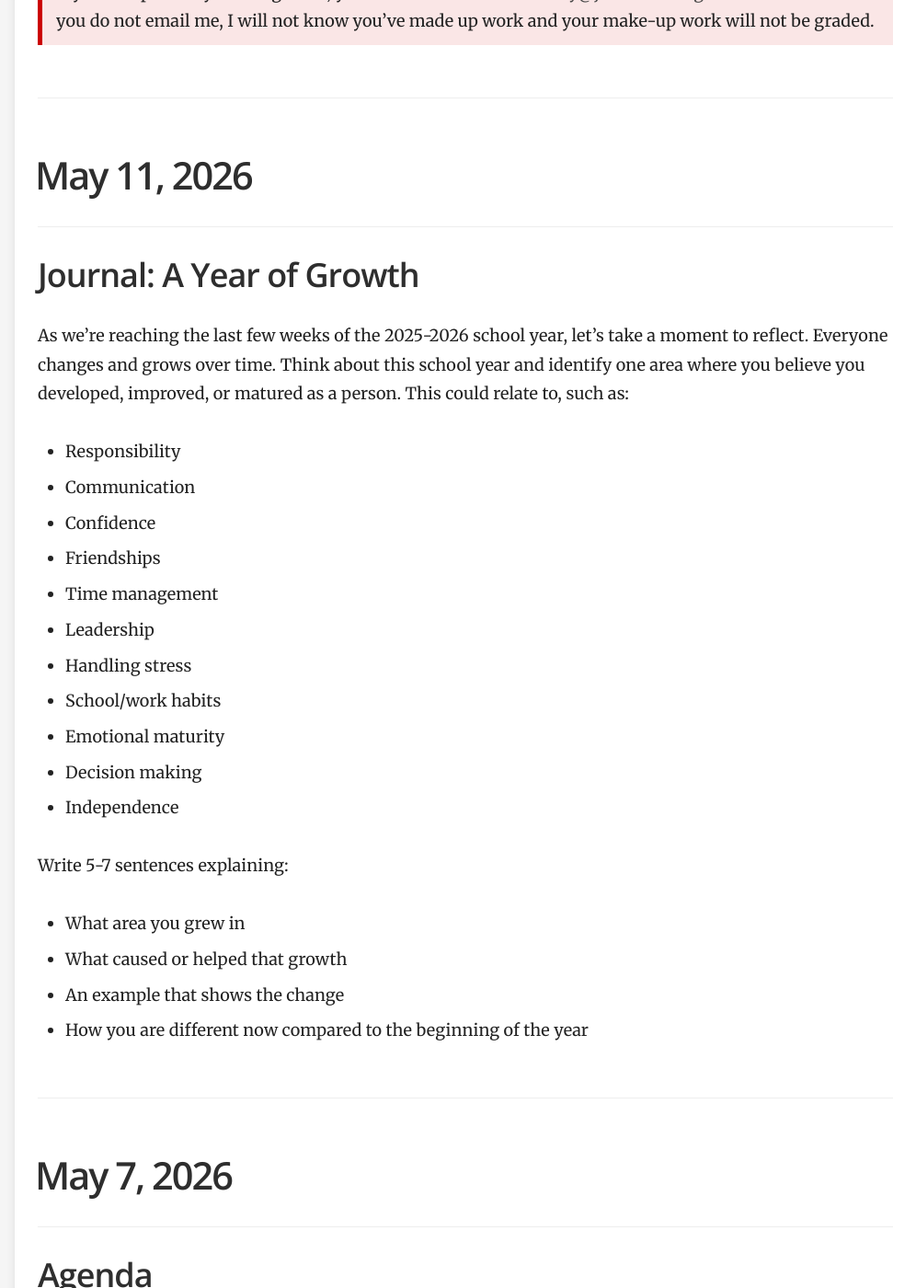
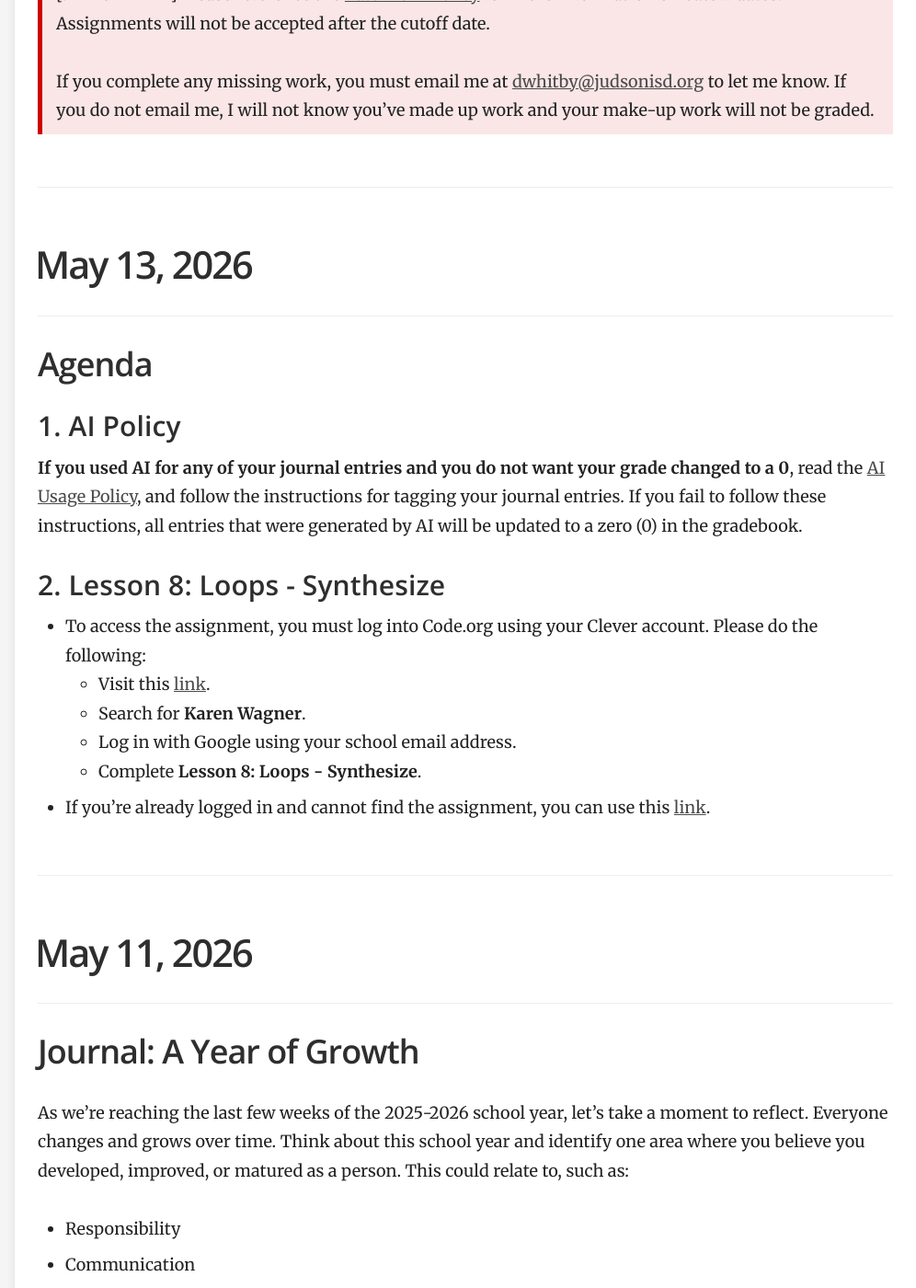
Before and after one commit to mswhitby/classroom, a Jekyll site: the page built from _docs/classes/3rd.md, in a window 1280 px wide and 1400 px high, scrolled down 2199 px. Shown: the whole window at 92% size, without its empty margins (284-1280 px from the left). Built offline with Jekyll 4.4.1, drawn with Linux system fonts in a browser that asks for light colours; some of the changed text lies outside the part shown.

Commit message:
Updated lessons

```diff
--- a/_docs/classes/3rd.md
+++ b/_docs/classes/3rd.md
@@ -94,6 +94,21 @@ order: 2
     <td align="left"><a href="https://github.com/mswhitby/classroom/blob/main/_docs/classes/3rd.md#april-27-2026">Lesson 6: Loops - Explore</a></td>
     <td align="left">Test</td>
   </tr>
+
+  <tr>
+    <td align="left">May 11, 2026</td>
+    <td align="left">May 15, 2026</td>
+    <td align="left"><a href="https://github.com/mswhitby/classroom/blob/main/_docs/classes/3rd.md#may-11-2026">Journal: A Year of Growth </a></td>
+    <td align="left">Daily</td>
+  </tr>
+
+  <tr>
+    <td align="left">May 13, 2026</td>
+    <td align="left">May 19, 2026</td>
+    <td align="left"><a href="https://github.com/mswhitby/classroom/blob/main/_docs/classes/3rd.md#may-13-2026">Lesson 8: Loops - Synthesize</a></td>
+    <td align="left">Daily</td>
+  </tr>
+
 
 
 </table>
@@ -178,6 +193,26 @@ order: 2
 
 ****
 
+# May 13, 2026
+
+## Agenda
+
+### 1. AI Policy
+
+**If you used AI for any of your journal entries and you do not want your grade changed to a 0**, read the [AI Usage Policy](https://github.com/mswhitby/classroom/blob/main/_docs/resources/ai_policy.md), and follow the instructions for tagging your journal entries. If you fail to follow these instructions, all entries that were generated by AI will be updated to a zero (0) in the gradebook.
+
+### 2. Lesson 8: Loops - Synthesize
+
+- To access the assignment, you must log into Code.org using your Clever account. Please do the following:
+    - Visit this [link](https://clever.com/oauth/district-picker?client_id=2f27405716644a951b23&redirect_uri=https%3A%2F%2Fstudio.code.org%2Fusers%2Fauth%2Fclever%2Fcallback&response_type=code&state=ede33ff61289cf32708a0f54079cdd23e31d0b0a02b0e0e8).
+    - Search for **Karen Wagner**.
+    - Log in with Google using your school email address.
+    - Complete **Lesson 8: Loops - Synthesize**.
+
+- If you're already logged in and cannot find the assignment, you can use this [link](https://studio.code.org/courses/programming-with-music-lab-2025/units/1/lessons/8/levels/1).
+
+----
+
 # May 11, 2026
 
 ## Journal: A Year of Growth
```
